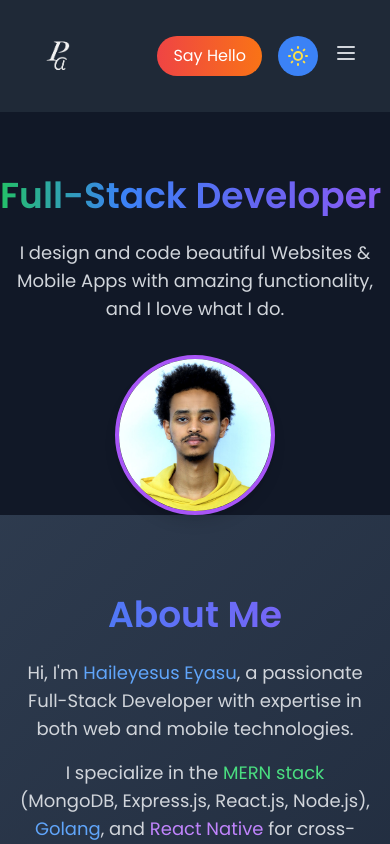
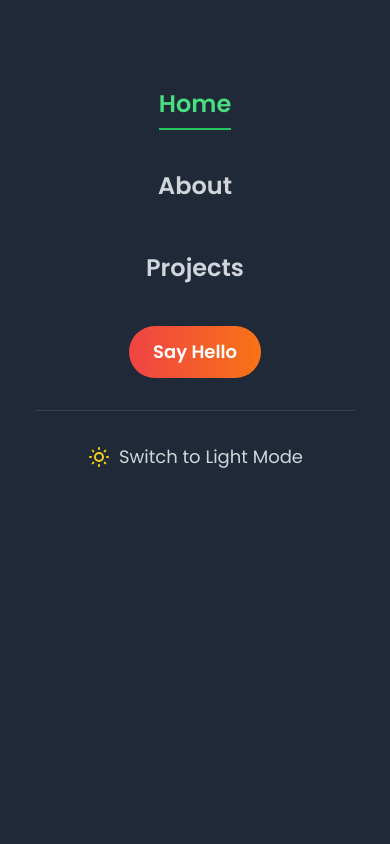
Before and after one commit to haile-paa/Portfolio, a React (Vite) app in the folder frontend/: page / in a window 390 px wide. Both pictures are taken after a click on the button 346 px from the left and 52 px from the top of the page. Shown: the top 844 px of the page. Built offline with nearby package versions, Linux system fonts and the light colour scheme.

Commit message:
adding live demo in apps

```diff
--- a/frontend/src/components/Navbar.jsx
+++ b/frontend/src/components/Navbar.jsx
@@ -1,7 +1,7 @@
 import React, { useState, useEffect, useRef } from "react";
 import { Link, NavLink } from "react-router-dom";
 import { assets } from "../assets/assets";
-import { motion } from "framer-motion";
+import { motion, AnimatePresence } from "framer-motion";
 import { useTheme } from "../App";
 
 const Navbar = () => {
@@ -19,7 +19,8 @@ const Navbar = () => {
     const handleClickOutside = (event) => {
       if (
         mobileMenuRef.current &&
-        !mobileMenuRef.current.contains(event.target)
+        !mobileMenuRef.current.contains(event.target) &&
+        !event.target.closest('button[aria-label="Toggle mobile menu"]')
       ) {
         setIsMobileMenuOpen(false);
       }
@@ -30,6 +31,19 @@ const Navbar = () => {
       document.removeEventListener("mousedown", handleClickOutside);
     };
   }, []);
+
+  // Prevent body scroll when mobile menu is open
+  useEffect(() => {
+    if (isMobileMenuOpen) {
+      document.body.style.overflow = "hidden";
+    } else {
+      document.body.style.overflow = "unset";
+    }
+
+    return () => {
+      document.body.style.overflow = "unset";
+    };
+  }, [isMobileMenuOpen]);
 
   // Fade-in animation variant
   const fadeIn = {
@@ -45,12 +59,33 @@ const Navbar = () => {
     transition: { duration: 0.3 },
   };
 
+  // Mobile menu animation variants
+  const mobileMenuVariants = {
+    hidden: { opacity: 0, y: -20 },
+    visible: {
+      opacity: 1,
+      y: 0,
+      transition: {
+        duration: 0.3,
+        ease: "easeOut",
+      },
+    },
+    exit: {
+      opacity: 0,
+      y: -20,
+      transition: {
+        duration: 0.2,
+        ease: "easeIn",
+      },
+    },
+  };
+
   // Colorful text animation for dark mode
   const colorfulText = isDarkMode ? "rainbow-text" : "text-purple-500";
 
   return (
     <motion.div
-      className='flex justify-between items-center px-8 py-4 bg-white dark:bg-gray-800 shadow-md transition-colors duration-300'
+      className='flex justify-between items-center px-8 py-4 bg-white dark:bg-gray-800 shadow-md transition-colors duration-300 relative'
       initial='hidden'
       animate='visible'
       variants={fadeIn}
@@ -111,7 +146,7 @@ const Navbar = () => {
       {/* Right side buttons (Say Hello and Dark Mode Toggle) */}
       <div className='flex items-center space-x-4'>
         {/* Say Hello Button (always visible, centered) */}
-        <motion.div className='flex justify-center items-center w-full md:w-auto'>
+        <motion.div className='hidden md:flex justify-center items-center w-full md:w-auto'>
           <NavLink
             to='/contact'
             className={`px-4 py-2 rounded-full transition-colors duration-300 ${
@@ -170,7 +205,24 @@ const Navbar = () => {
           <button
             className='text-gray-600 dark:text-gray-300 hover:text-gray-900 dark:hover:text-yellow-400 transition-colors duration-300'
             onClick={toggleMobileMenu}
+            aria-label='Toggle mobile menu'
           >
+            {isMobileMenuOpen ? (
+              <svg
+                className='h-6 w-6'
+                xmlns='http://www.w3.org/2000/svg'
+                fill='none'
+                viewBox='0 0 24 24'
+                stroke='currentColor'
+              >
+                <path
+                  strokeLinecap='round'
+                  strokeLinejoin='round'
+                  strokeWidth='2'
+                  d='M6 18L18 6M6 6l12 12'
+                />
+              </svg>
+            ) : (
               <svg
                 className='h-6 w-6'
                 xmlns='http://www.w3.org/2000/svg'
@@ -185,25 +237,29 @@ const Navbar = () => {
                   d='M4 6h16M4 12h16M4 18h16'
                 />
               </svg>
+            )}
           </button>
         </div>
       </div>
 
       {/* Mobile Menu */}
+      <AnimatePresence>
         {isMobileMenuOpen && (
           <motion.div
             ref={mobileMenuRef}
-          className='md:hidden absolute top-full left-0 right-0 bg-white dark:bg-gray-800 shadow-lg p-4 z-50 transition-colors duration-300'
+            className='md:hidden fixed inset-0 bg-white dark:bg-gray-800 z-50 transition-colors duration-300 pt-20'
             initial='hidden'
             animate='visible'
-          variants={fadeIn}
+            exit='exit'
+            variants={mobileMenuVariants}
           >
+            <div className='flex flex-col items-center space-y-8 px-4'>
               <NavLink
                 to='/'
                 className={({ isActive }) =>
                   isActive
-                ? "block text-gray-600 hover:text-gray-900 dark:text-green-400 dark:hover:text-green-400 py-2 border-b-2 border-green-500 transition-colors duration-300"
-                : "block text-gray-600 hover:text-gray-900 dark:text-gray-300 dark:hover:text-green-400 py-2 border-b-2 border-transparent transition-colors duration-300"
+                    ? "text-2xl font-semibold text-gray-900 hover:text-gray-900 dark:text-green-400 dark:hover:text-green-400 py-2 border-b-2 border-green-500 transition-colors duration-300"
+                    : "text-2xl font-semibold text-gray-600 hover:text-gray-900 dark:text-gray-300 dark:hover:text-green-400 py-2 border-b-2 border-transparent transition-colors duration-300"
                 }
                 onClick={() => setIsMobileMenuOpen(false)}
               >
@@ -213,8 +269,8 @@ const Navbar = () => {
                 to='/about'
                 className={({ isActive }) =>
                   isActive
-                ? "block text-gray-600 hover:text-gray-900 dark:text-blue-400 dark:hover:text-blue-400 py-2 border-b-2 border-blue-500 transition-colors duration-300"
-                : "block text-gray-600 hover:text-gray-900 dark:text-gray-300 dark:hover:text-blue-400 py-2 border-b-2 border-transparent transition-colors duration-300"
+                    ? "text-2xl font-semibold text-gray-900 hover:text-gray-900 dark:text-blue-400 dark:hover:text-blue-400 py-2 border-b-2 border-blue-500 transition-colors duration-300"
+                    : "text-2xl font-semibold text-gray-600 hover:text-gray-900 dark:text-gray-300 dark:hover:text-blue-400 py-2 border-b-2 border-transparent transition-colors duration-300"
                 }
                 onClick={() => setIsMobileMenuOpen(false)}
               >
@@ -224,24 +280,37 @@ const Navbar = () => {
                 to='/projects'
                 className={({ isActive }) =>
                   isActive
-                ? "block text-gray-600 hover:text-gray-900 dark:text-red-400 dark:hover:text-red-400 py-2 border-b-2 border-red-500 transition-colors duration-300"
-                : "block text-gray-600 hover:text-gray-900 dark:text-gray-300 dark:hover:text-red-400 py-2 border-b-2 border-transparent transition-colors duration-300"
+                    ? "text-2xl font-semibold text-gray-900 hover:text-gray-900 dark:text-red-400 dark:hover:text-red-400 py-2 border-b-2 border-red-500 transition-colors duration-300"
+                    : "text-2xl font-semibold text-gray-600 hover:text-gray-900 dark:text-gray-300 dark:hover:text-red-400 py-2 border-b-2 border-transparent transition-colors duration-300"
                 }
                 onClick={() => setIsMobileMenuOpen(false)}
               >
                 Projects
               </NavLink>
 
+              {/* Say Hello Button in mobile menu */}
+              <NavLink
+                to='/contact'
+                className={`px-6 py-3 rounded-full text-lg font-semibold transition-colors duration-300 mt-4 ${
+                  isDarkMode
+                    ? "colorful-button"
+                    : "border-2 border-purple-500 text-purple-500 hover:bg-purple-500 hover:text-white"
+                }`}
+                onClick={() => setIsMobileMenuOpen(false)}
+              >
+                Say Hello
+              </NavLink>
+
               {/* Dark mode toggle in mobile menu */}
-          <div className='pt-4 mt-4 border-t border-gray-200 dark:border-gray-700'>
+              <div className='pt-8 mt-8 border-t border-gray-200 dark:border-gray-700 w-full max-w-xs text-center'>
                 <button
                   onClick={toggleTheme}
-              className='flex items-center space-x-2 text-gray-600 dark:text-gray-300'
+                  className='flex items-center justify-center space-x-2 text-gray-600 dark:text-gray-300 mx-auto'
                 >
                   {isDarkMode ? (
                     <>
                       <svg
-                    className='h-5 w-5 text-yellow-400'
+                        className='h-6 w-6 text-yellow-400'
                         fill='none'
                         viewBox='0 0 24 24'
                         stroke='currentColor'
@@ -253,12 +322,12 @@ const Navbar = () => {
                           d='M12 3v1m0 16v1m9-9h-1M4 12H3m15.364 6.364l-.707-.707M6.343 6.343l-.707-.707m12.728 0l-.707.707M6.343 17.657l-.707.707M16 12a4 4 0 11-8 0 4 4 0 018 0z'
                         />
                       </svg>
-                  <span>Light Mode</span>
+                      <span className='text-lg'>Switch to Light Mode</span>
                     </>
                   ) : (
                     <>
                       <svg
-                    className='h-5 w-5 text-gray-700'
+                        className='h-6 w-6 text-gray-700'
                         fill='none'
                         viewBox='0 0 24 24'
                         stroke='currentColor'
@@ -270,13 +339,15 @@ const Navbar = () => {
                           d='M20.354 15.354A9 9 0 018.646 3.646 9.003 9.003 0 0012 21a9.003 9.003 0 008.354-5.646z'
                         />
                       </svg>
-                  <span>Dark Mode</span>
+                      <span className='text-lg'>Switch to Dark Mode</span>
                     </>
                   )}
                 </button>
               </div>
+            </div>
           </motion.div>
         )}
+      </AnimatePresence>
     </motion.div>
   );
 };
--- a/frontend/src/pages/Projects.jsx
+++ b/frontend/src/pages/Projects.jsx
@@ -1,10 +1,16 @@
-// Projects.jsx (updated with colorful elements)
+// Projects.jsx (fixed for Appetize.io free plan)
 import React, { useState } from "react";
 import { motion } from "framer-motion";
 import cryptoplace from "../assets/cryptoPlace.png";
 import jersey from "../assets/jersey-shop.png";
 import pa_ai from "../assets/pa-ai.png";
-import { FaServer, FaGithub, FaPlay, FaExternalLinkAlt } from "react-icons/fa";
+import {
+  FaServer,
+  FaGithub,
+  FaPlay,
+  FaExternalLinkAlt,
+  FaMobileAlt,
+} from "react-icons/fa";
 import { SiGo } from "react-icons/si";
 import { useTheme } from "../App";
 
@@ -46,44 +52,57 @@ const projects = [
 const mobileApps = [
   {
     id: 1,
-    title: "Weather Forecast App",
+    title: "Ev charge stations finder App",
     description:
-      "Real-time weather updates with beautiful UI and detailed forecasts",
-    demoLink: "https://your-app-demo.vercel.app",
+      "Real-time charge stations finder with beautiful UI and Based on ur location",
+    appetizeId: "b_sll7pg2fmnybelml3cez6edyhy",
+    directLink: "https://appetize.io/app/b_sll7pg2fmnybelml3cez6edyhy",
     playStoreLink: "#",
     appStoreLink: "#",
-    technologies: ["React Native", "Redux", "Weather API"],
+    technologies: ["React Native", "Redux", "Google maps API"],
     features: [
-      "Live weather data",
-      "7-day forecast",
-      "Location-based forecasts",
-      "Severe weather alerts",
+      "Live location data",
+      "Find nearby stations",
+      "Interactive map with google maps",
+      "Station details",
+      "Register and login ur car data",
     ],
     color: "rainbow-blue",
+    config: {
+      device: "pixel6",
+      scale: 75,
+      orientation: "portrait",
     },
-  {
-    id: 2,
-    title: "Fitness Tracker",
-    description:
-      "Track workouts, set goals, and monitor your progress with detailed analytics",
-    demoLink: "https://your-fitness-demo.vercel.app",
-    playStoreLink: "#",
-    appStoreLink: "#",
-    technologies: ["React Native", "Firebase", "Health Kit", "Chart.js"],
-    features: [
-      "Workout tracking",
-      "Goal setting",
-      "Progress charts",
-      "Social sharing",
-    ],
-    color: "rainbow-red",
   },
+  // {
+  //   id: 2,
+  //   title: "Fitness Tracker",
+  //   description:
+  //     "Track workouts, set goals, and monitor your progress with detailed analytics",
+  //   appetizeId: "YOUR_APPETIZE_APP_ID_2",
+  //   directLink: "https://appetize.io/app/YOUR_APPETIZE_APP_ID_2",
+  //   playStoreLink: "#",
+  //   appStoreLink: "#",
+  //   technologies: ["React Native", "Firebase", "Health Kit", "Chart.js"],
+  //   features: [
+  //     "Workout tracking",
+  //     "Goal setting",
+  //     "Progress charts",
+  //     "Social sharing",
+  //   ],
+  //   color: "rainbow-red",
+  //   config: {
+  //     device: "iphone12",
+  //     scale: 75,
+  //     orientation: "portrait",
+  //   },
+  // },
 ];
 
 const Projects = () => {
   const [activeTab, setActiveTab] = useState("web");
   const [selectedApp, setSelectedApp] = useState(mobileApps[0]);
-  const [isDemoPlaying, setIsDemoPlaying] = useState(false);
+  const [isLoading, setIsLoading] = useState(false);
   const { isDarkMode } = useTheme();
 
   const fadeIn = {
@@ -93,7 +112,31 @@ const Projects = () => {
 
   // Function to handle demo playback
   const handlePlayDemo = () => {
-    setIsDemoPlaying(true);
+    setIsLoading(true);
+    // Open Appetize link in new tab
+    window.open(generateAppetizeUrl(selectedApp), "_blank");
+    // Simulate loading completion
+    setTimeout(() => setIsLoading(false), 1000);
+  };
+
+  // Function to generate Appetize.io direct URL
+  const generateAppetizeUrl = (app) => {
+    if (!app.appetizeId) return "#";
+
+    const baseUrl =
+      app.directLink || `https://appetize.io/app/${app.appetizeId}`;
+    const params = new URLSearchParams();
+
+    // Add configuration options
+    if (app.config) {
+      Object.keys(app.config).forEach((key) => {
+        if (app.config[key]) {
+          params.append(key, app.config[key]);
+        }
+      });
+    }
+
+    return `${baseUrl}?${params.toString()}`;
   };
 
   // Get color class based on project and theme
@@ -270,15 +313,6 @@ const Projects = () => {
                 {/* Phone Mockup */}
                 <div className='phone-mockup mx-auto'>
                   <div className='phone-screen'>
-                    {isDemoPlaying ? (
-                      <iframe
-                        src={selectedApp.demoLink}
-                        className='w-full h-full border-0'
-                        title={`${selectedApp.title} Demo`}
-                        allow='accelerometer; camera; encrypted-media; geolocation; gyroscope; microphone; midi; payment'
-                        allowFullScreen
-                      />
-                    ) : (
                     <div
                       className={`h-full flex flex-col items-center justify-center p-4 ${
                         isDarkMode
@@ -287,6 +321,13 @@ const Projects = () => {
                       } transition-colors duration-300`}
                     >
                       <div className='text-center'>
+                        <div className='flex justify-center mb-4'>
+                          <FaMobileAlt
+                            className={`w-12 h-12 ${
+                              isDarkMode ? "text-blue-400" : "text-blue-600"
+                            }`}
+                          />
+                        </div>
                         <h3
                           className={`text-xl font-bold ${
                             isDarkMode ? "text-white" : "text-gray-800"
@@ -303,18 +344,36 @@ const Projects = () => {
                         </p>
                         <button
                           onClick={handlePlayDemo}
+                          disabled={isLoading}
                           className={`flex items-center justify-center gap-2 ${
-                              isDarkMode
+                            isLoading
+                              ? "bg-gray-400 cursor-not-allowed"
+                              : isDarkMode
                               ? "bg-rainbow-green hover:bg-rainbow-blue"
                               : "bg-blue-600 hover:bg-blue-700"
                           } text-white px-6 py-3 rounded-lg transition-colors mx-auto`}
                         >
+                          {isLoading ? (
+                            <>
+                              <div className='animate-spin rounded-full h-4 w-4 border-b-2 border-white'></div>
+                              <span>Opening...</span>
+                            </>
+                          ) : (
+                            <>
                               <FaPlay className='text-sm' />
                               <span>Launch Live Demo</span>
+                            </>
+                          )}
                         </button>
+                        <p
+                          className={`text-sm mt-4 ${
+                            isDarkMode ? "text-gray-400" : "text-gray-500"
+                          }`}
+                        >
+                          The demo will open in a new tab
+                        </p>
                       </div>
                     </div>
-                    )}
                   </div>
                 </div>
               </div>
@@ -368,7 +427,7 @@ const Projects = () => {
                       </svg>
                     </a>
                     <a
-                      href={selectedApp.demoLink}
+                      href={generateAppetizeUrl(selectedApp)}
                       target='_blank'
                       rel='noopener noreferrer'
                       className={`${
@@ -465,7 +524,8 @@ const Projects = () => {
             >
               These are native mobile applications I've developed using React
               Native. Each app is available on both iOS and Android platforms.
-              Click on any app to view details and launch a live demo.
+              Click on any app to view details and launch a live demo powered by
+              Appetize.io.
             </p>
 
             <div className='space-y-6'>
@@ -474,7 +534,6 @@ const Projects = () => {
                   key={app.id}
                   onClick={() => {
                     setSelectedApp(app);
-                    setIsDemoPlaying(false);
                   }}
                   className={`p-4 rounded-xl cursor-pointer transition-all ${
                     selectedApp.id === app.id
@@ -562,10 +621,18 @@ const Projects = () => {
                   isDarkMode ? "text-blue-200" : "text-blue-700"
                 } transition-colors duration-300`}
               >
-                The live demos are powered by React Native Web, allowing you to
-                experience the app directly in your browser. For the full native
-                experience with all features, download the app from the app
-                stores.
+                The live demos are powered by Appetize.io, allowing you to
+                experience the native mobile app directly in your browser. For
+                the full native experience with all features, download the app
+                from the app stores.
+              </p>
+              <p
+                className={`text-xs mt-2 ${
+                  isDarkMode ? "text-blue-200" : "text-blue-700"
+                }`}
+              >
+                Note: Appetize.io provides a free tier with 30 minutes of
+                streaming time per month. Demos will open in a new tab.
               </p>
             </div>
           </div>
```
Lines whose indentation alone changed are shown as unchanged.
